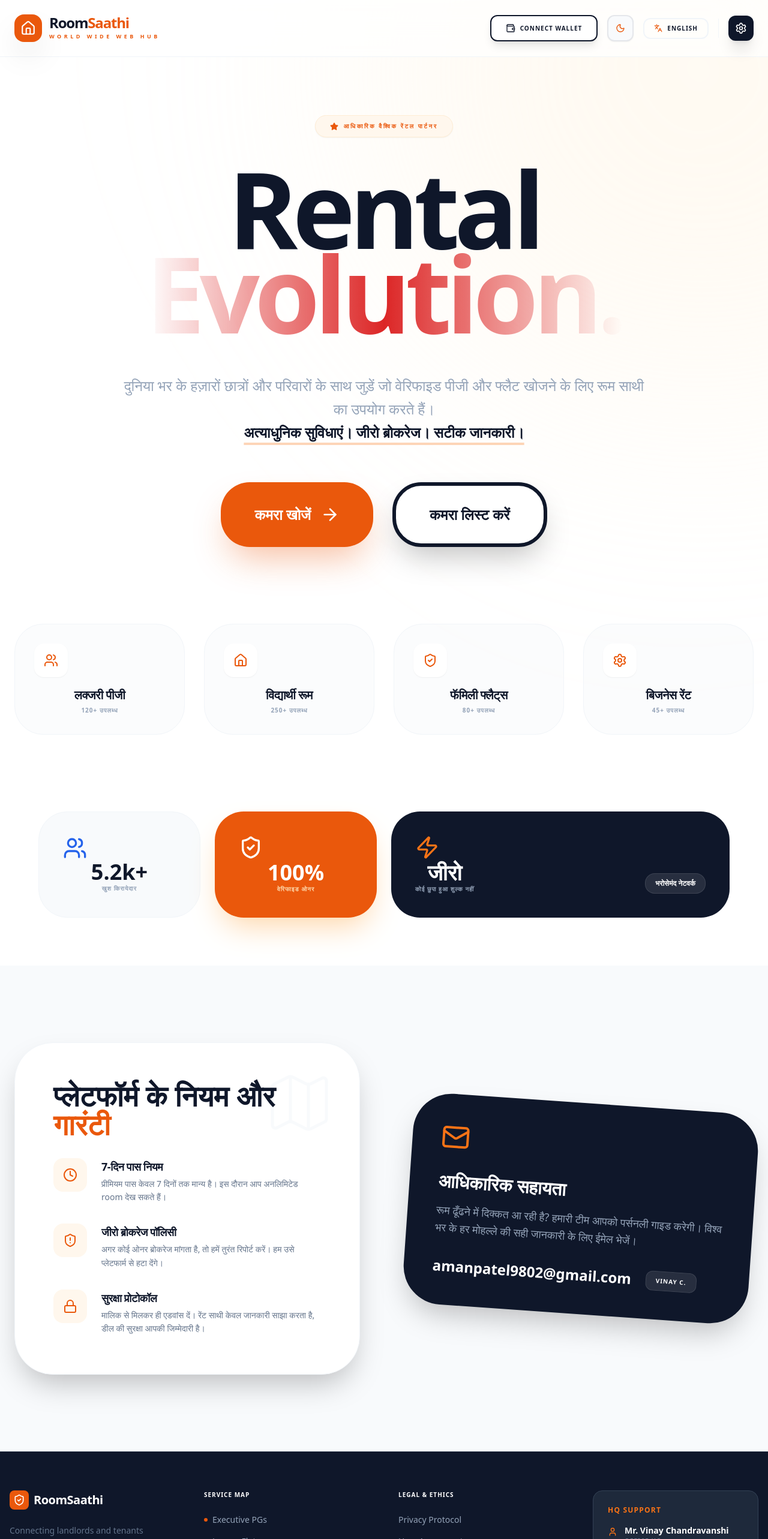
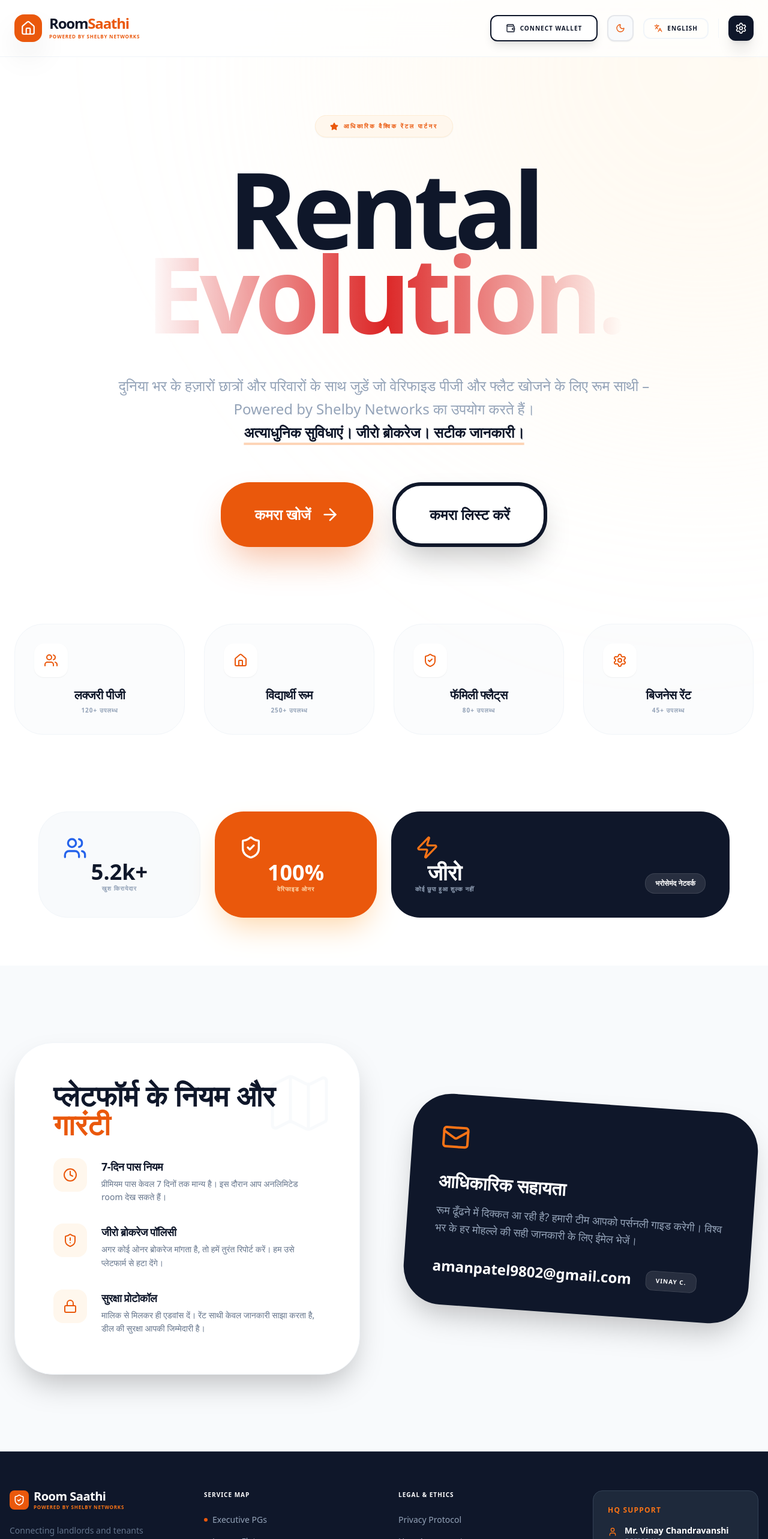
Before and after one commit to Savita06061/roomsathi, a React (Vite) app: page / in a window 1280 px wide. Shown: the top 2566 px of the page at 60% size. Built offline with nearby package versions, Linux system fonts and the light colour scheme.

Commit message:
chore: brand update with Shelby Networks partnership
Update branding across UI, metadata, and translations to reflect the partnership with Shelby Networks. Added setup instructions to the README.

```diff
--- a/components/Footer.tsx
+++ b/components/Footer.tsx
@@ -17,7 +17,10 @@ const Footer: React.FC<FooterProps> = ({ onAdminClick }) => {
             <div className="bg-orange-600 p-1.5 rounded-lg text-white">
                <ShieldCheck size={20} />
             </div>
-            <h2 className="text-xl font-bold text-white tracking-tight">RoomSaathi</h2>
+            <div className="flex flex-col">
+              <h2 className="text-xl font-black text-white tracking-tight leading-none">Room Saathi</h2>
+              <span className="text-[8px] font-black text-orange-500 uppercase tracking-widest leading-none mt-1">Powered by Shelby Networks</span>
+            </div>
           </div>
           <p className="text-sm leading-relaxed text-slate-500 mb-6">
             Connecting landlords and tenants globally on a single, secure, and smart platform.
--- a/components/LandingPage.tsx
+++ b/components/LandingPage.tsx
@@ -43,7 +43,7 @@ const LandingPage: React.FC<LandingPageProps> = ({
             </div>
             <div className="flex flex-col">
               <span className="text-2xl font-black text-slate-900 dark:text-white tracking-tighter leading-none transition-colors">Room<span className="text-orange-600">Saathi</span></span>
-              <span className="text-[9px] font-black text-orange-600 uppercase tracking-[0.5em] mt-1">World Wide Web Hub</span>
+              <span className="text-[8px] font-black text-orange-600 uppercase tracking-widest mt-1">Powered by Shelby Networks</span>
             </div>
           </motion.div>
 
--- a/metadata.json
+++ b/metadata.json
@@ -1,5 +1,5 @@
 {
-  "name": "Room Saathi WWW",
+  "name": "Room Saathi – Powered by Shelby Networks",
   "description": "A global decentralized platform to find rental rooms, PGs, and houses. Features smart filtering and an AI global guide.",
   "requestFramePermissions": []
 }
--- a/translations.ts
+++ b/translations.ts
@@ -1,10 +1,10 @@
 
 export const translations = {
   EN: {
-    appName: "RoomSaathi",
-    appTagline: "World Wide Web #1 Rental App",
+    appName: "Room Saathi",
+    appTagline: "Powered by Shelby Networks",
     heroTitle: "Find your perfect room without the hassle.",
-    heroSub: "Join thousands of students and families who use Room Saathi to find verified PGs and flats globally.",
+    heroSub: "Join thousands of students and families who use Room Saathi – Powered by Shelby Networks to find verified PGs and flats globally.",
     findRoom: "Find a Room",
     listProperty: "List Room",
     officialPartner: "Official Global Rental Partner",
@@ -39,9 +39,9 @@ export const translations = {
   },
   HI: {
     appName: "रूम साथी",
-    appTagline: "विश्व का नंबर 1 रेंटल ऐप",
+    appTagline: "शेल्बी नेटवर्क द्वारा संचालित",
     heroTitle: "बिना किसी परेशानी के अपना पसंदीदा कमरा ढूँढें।",
-    heroSub: "दुनिया भर के हज़ारों छात्रों और परिवारों के साथ जुड़ें जो वेरिफाइड पीजी और फ्लैट खोजने के लिए रूम साथी का उपयोग करते हैं।",
+    heroSub: "दुनिया भर के हज़ारों छात्रों और परिवारों के साथ जुड़ें जो वेरिफाइड पीजी और फ्लैट खोजने के लिए रूम साथी – Powered by Shelby Networks का उपयोग करते हैं।",
     findRoom: "कमरा खोजें",
     listProperty: "कमरा लिस्ट करें",
     officialPartner: "आधिकारिक वैश्विक रेंटल पार्टनर",
```
Also changed, not shown: 1 other file (tests, documents, lock files or other folders).
